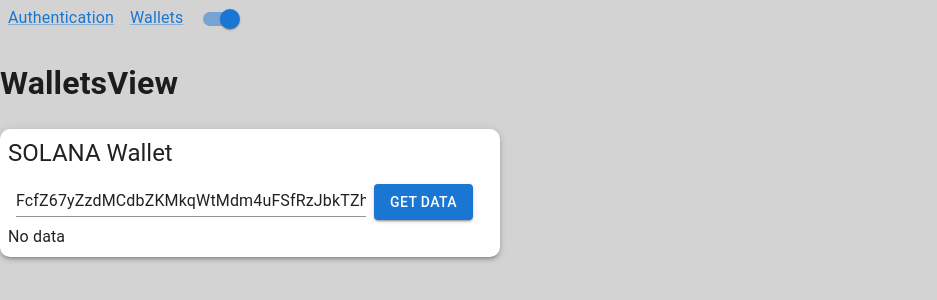
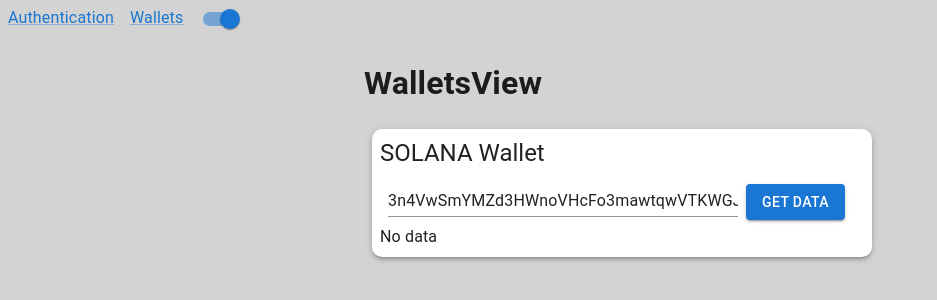
Before and after one commit to xtropi/defract, a React app: page /wallets in a window 1280 px wide. Shown: the top 300 px of the page, without its empty margins (0-937 px from the left). Built offline with nearby package versions, Linux system fonts and the light colour scheme.

Commit message:
container wallet page

```diff
--- a/src/components/SolanaWallet.tsx
+++ b/src/components/SolanaWallet.tsx
@@ -6,7 +6,7 @@
 export const SolanaWallet: React.FC = () => {
   const theme = useTheme()
   const [account, setAccount] = useState(
-    'FcfZ67yZzdMCdbZKMkqWtMdm4uFSfRzJbkTZh2QrfnTV'
+    '3n4VwSmYMZd3HWnoVHcFo3mawtqwVTKWGJrCbM5Ki9UG'
   )
   const [accountData, setAccountData] = useState<any>()
   const [stakesData, setStakesData] = useState<any>()
@@ -51,6 +51,7 @@
         width: 500,
         borderRadius: '10px',
         p: 1,
+        m: 1,
       }}
     >
       <Typography variant="h5" gutterBottom component="div">
--- a/src/pages/Wallets.tsx
+++ b/src/pages/Wallets.tsx
@@ -1,10 +1,11 @@
+import { Container } from '@mui/material'
 import { SolanaWallet } from '../components/SolanaWallet'
 
 export function Wallets() {
   return (
-    <div>
+    <Container maxWidth="sm">
       <h1>WalletsView</h1>
       <SolanaWallet />
-    </div>
+    </Container>
   )
 }
```
